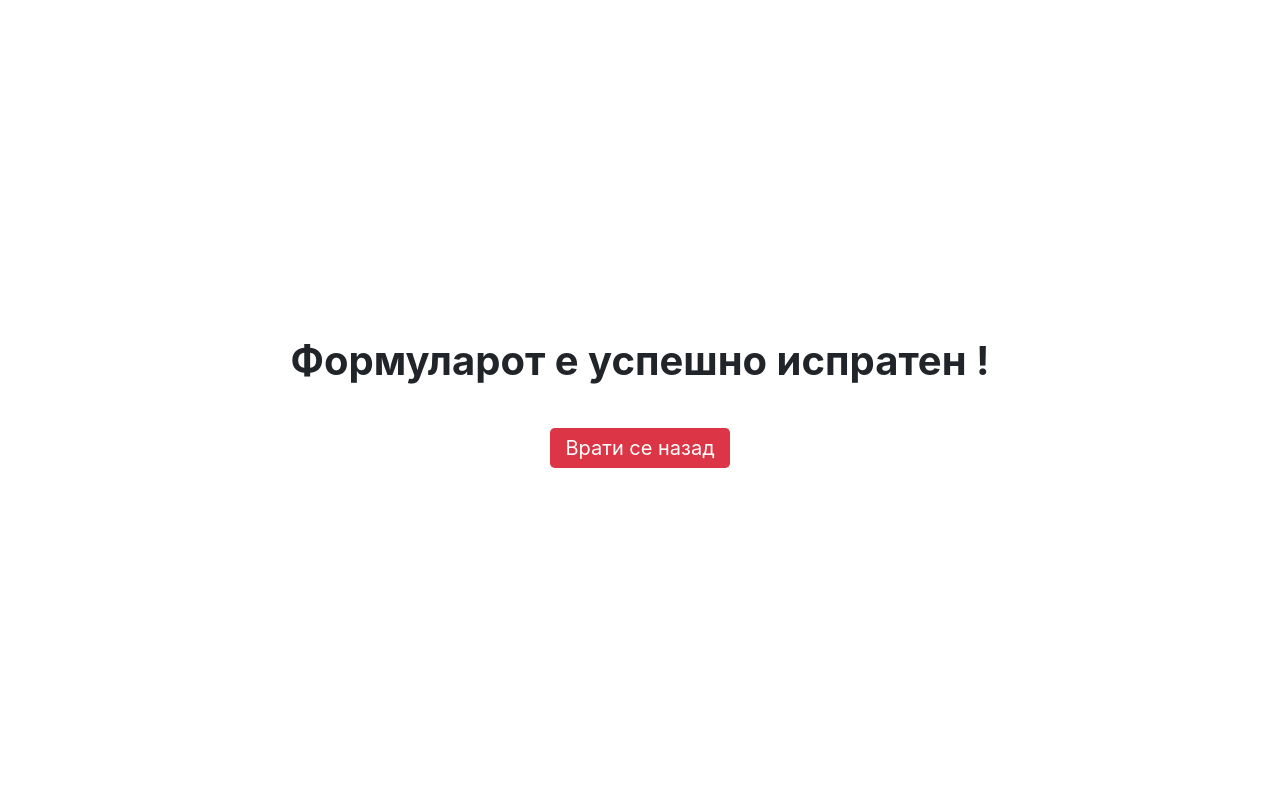
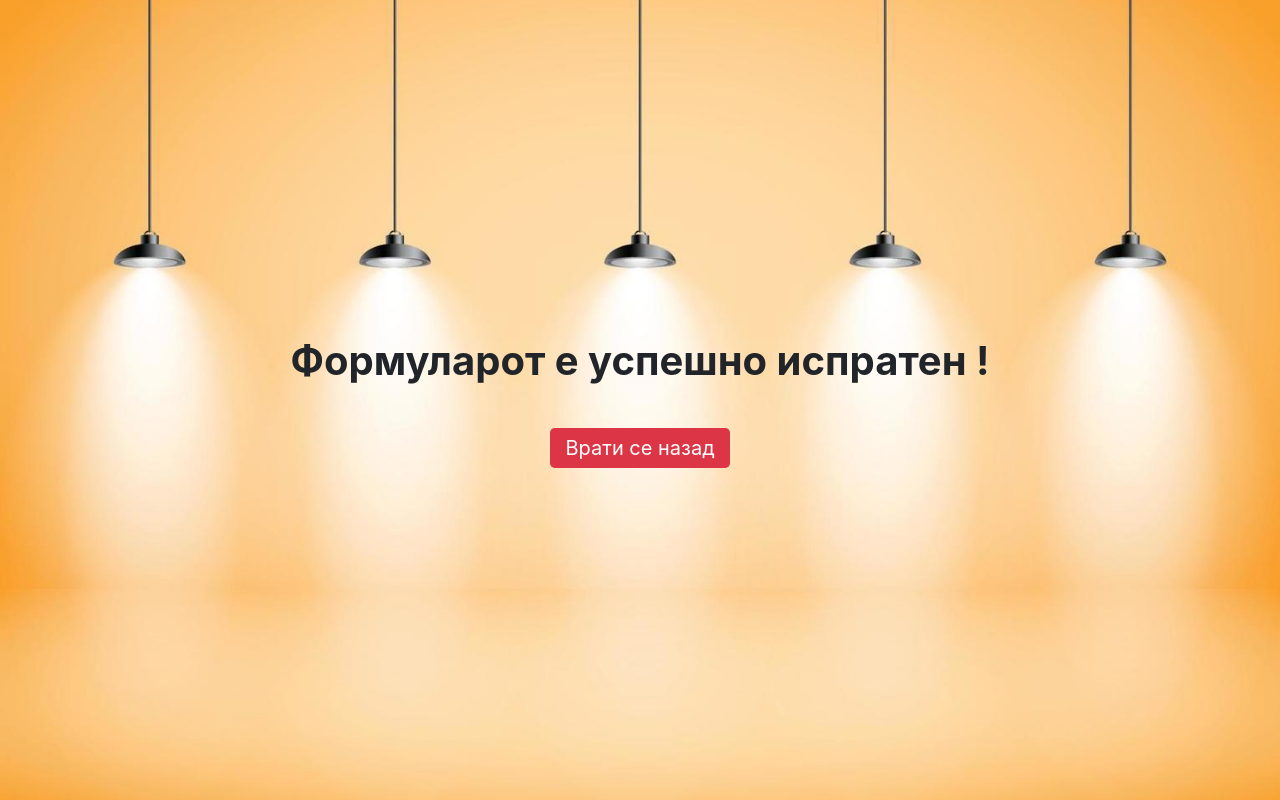
Before and after one commit to Vasil-F/BrainsterLabs-Project, a PHP site: page /success.php in a window 1280 px wide. Run offline with PHP 8.4, Linux system fonts and the light colour scheme; some libraries are stand-ins or nearby versions.

Commit message:
Added css for success page in style.css

```diff
--- a/style.css
+++ b/style.css
@@ -302,3 +302,13 @@
     }
 }
 /* FORM END */
+/* SUCCESS */
+.msgWrap {
+    background-image: url(images/success.jpg);
+    background-position: center;
+    background-repeat: no-repeat;
+    background-size: cover;
+}
+.msgWrap a {
+    text-decoration: none;
+}
```
